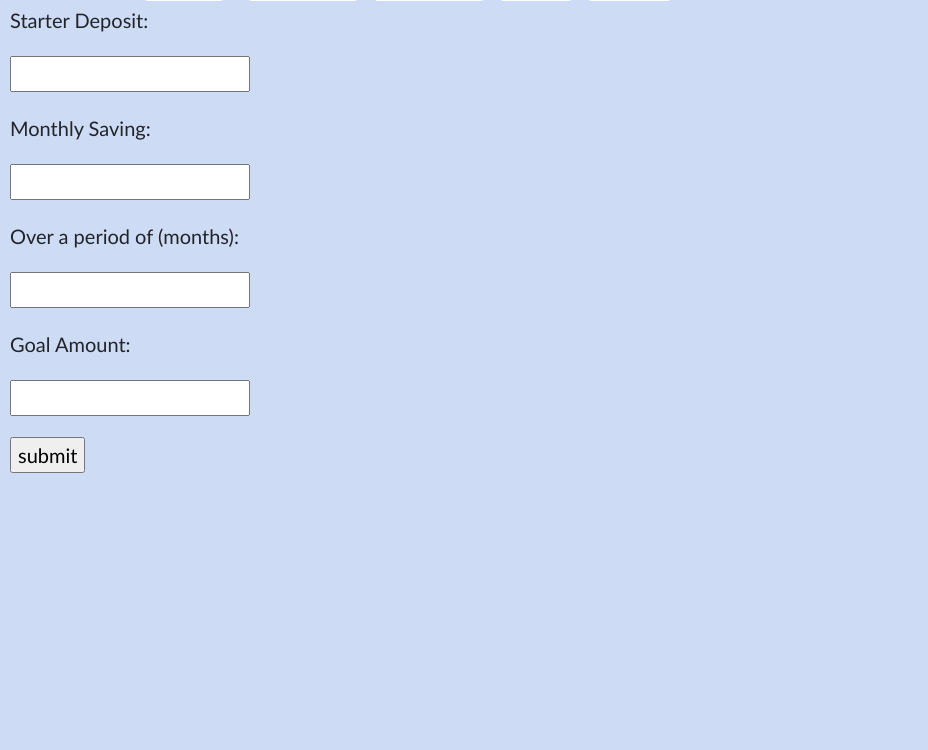
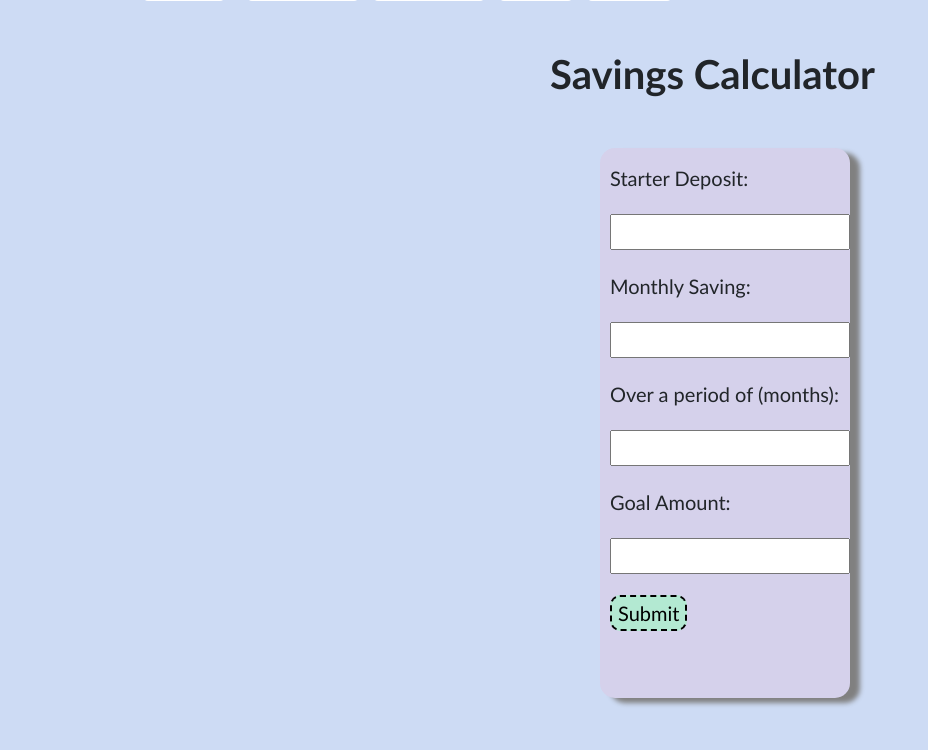
Before and after one commit to fantasticdj/moneyminds, a Flask app: page /form in a window 1280 px wide; the page is wider, and only the part inside the window is pictured. Shown: the part 50-800 px from the top of that part, without its empty margins (0-928 px from the left). Run offline with Flask 3, Linux system fonts and the light colour scheme.

Commit message:
calculator (finished)

```diff
--- a/static/style.css
+++ b/static/style.css
@@ -186,3 +186,38 @@ p {
     padding-top: 5px;
 
 }
+#form {
+    margin-left: 600px;
+    margin-top: 50px;
+    background-color: #d5d1eb;
+    width: 250px;
+    height: 550px;
+    border-color: black;
+    box-shadow: 10px 5px 5px gray;
+    border-radius: 15px;
+    padding-top: 10px;
+}
+#msg {
+    color: red;
+}
+#submitbtn {
+    background-color: #b3e9d2;
+    border-radius: 10px;
+    border-style: dashed;
+    transition: ease-out 0.4s;
+    box-shadow: inset 0 0 0 #cddbf4;
+}
+#submitbtn:hover {
+    cursor: pointer;
+    box-shadow: inset 300px 0 0 0 #e8b7d2;
+    color: white;
+}
+#savings {
+   margin-top: 50px;
+   font-family: 'Gill Sans', 'Gill Sans MT', Calibri, 'Trebuchet MS', sans-serif;
+   margin-left: 550px;
+}
+h2 {
+    font-weight: bold;
+    font-size: 40px;
+}
--- a/templates/form.html
+++ b/templates/form.html
@@ -6,8 +6,10 @@
 {% block head%}{% endblock%}
 
 {% block body%}
-
-<form action = "#" method= "POST">
+<div id="savings">
+<h2>Savings Calculator</h2>
+</div>
+<form action = "#" method= "POST" id="form">
     <p>Starter Deposit:</p>
     <p><input type="number" name = "Deposit"></p>
     <p>Monthly Saving:</p>
@@ -20,11 +22,11 @@
     {% with messages = get_flashed_messages() %}
     {% if messages %}
         {% for msg in messages %}
-            <p>{{msg}}</p>
+            <p id="msg">{{msg}}</p>
         {% endfor%}
     {% endif%}
 {% endwith%}
 
-    <p><input type="submit" value = "submit"></p>
+    <p><input type="submit" value = "Submit" id="submitbtn"></p>
 </form>
 {% endblock%}
```
Also changed, not shown: static/form.css (added).
